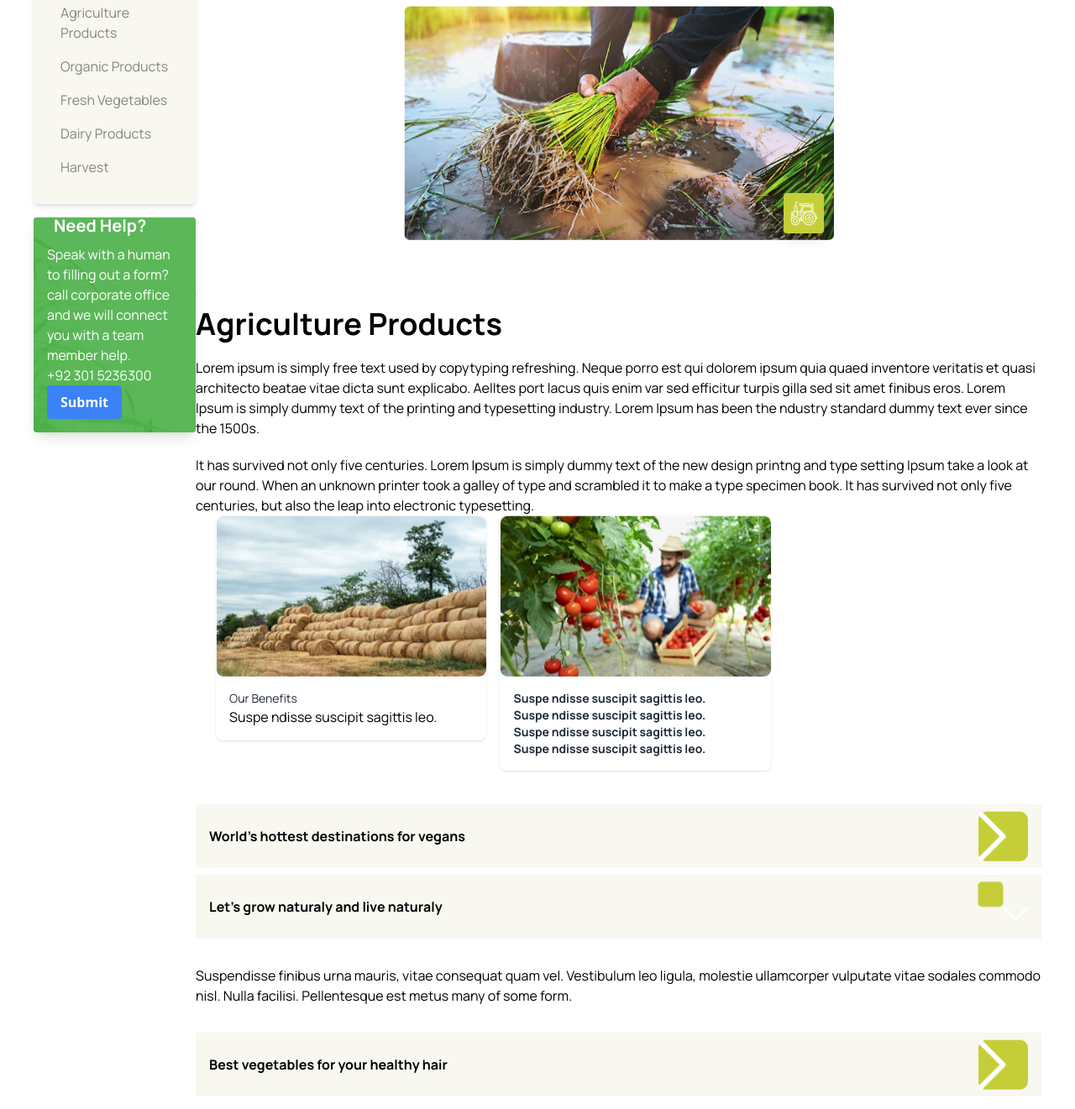
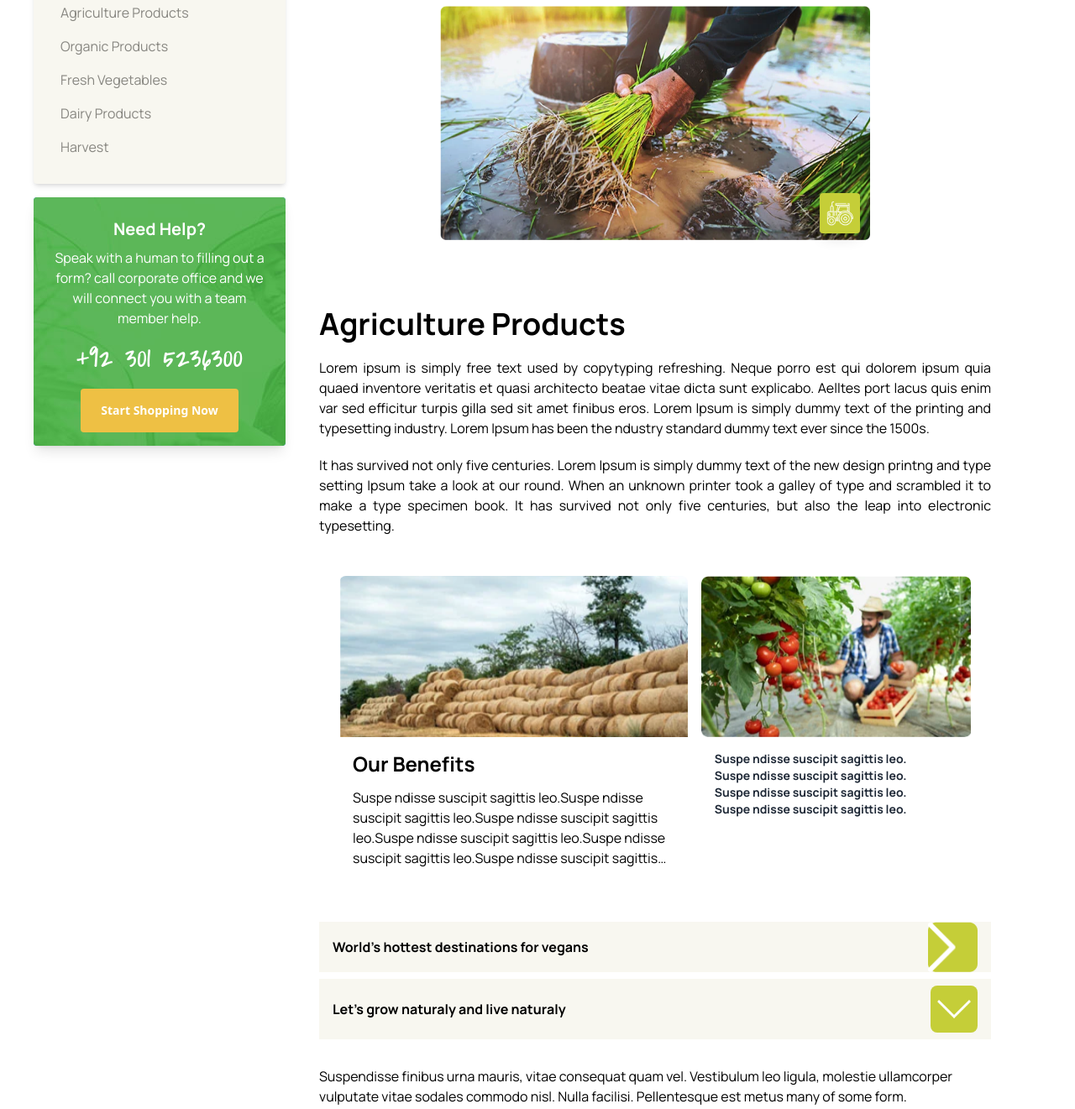
Before and after one commit to ahsamology/agriculture-website, a website: page services.html in a window 1280 px wide. Shown: the part 464-1785 px from the top of the page at 84% size. Drawn offline with nearby package versions, Linux system fonts and the light colour scheme.

Commit message:
edited services

```diff
--- a/services.html
+++ b/services.html
@@ -365,9 +365,9 @@
         </div>
         <!-- ---------------------------------Image Section End------------------------- -->
 
-        <div class="flex grid-cols-2 mx-10 my-10">
+        <div class="flex flex-col max-lg:mx-4 lg:flex-row gap-10 mx-auto my-10 max-w-[1200px]">
             <!-- ----------------------------- categories sectin start------------ -->
-            <div>
+            <div class="w-full lg:w-1/4 ">
                 <div class="bg-[#F8F7F0] shadow-md rounded px-8 pt-6 pb-8 mb-4">
                     <p class="text-2xl font-bold mb-5">Categories</p>
                     <ul class="space-y-4">
@@ -383,22 +383,23 @@
                     </ul>
                 </div>
                 <div class="max-w-sm rounded overflow-hidden shadow-lg">
-                    <div class="background-image h-64 w-full bg-blue-500 flex items-end justify-center p-4"
+                    <div class="background-image h-full w-full bg-blue-500 flex items-end justify-center p-4"
                         style="background-image: url('./servicespageimg/greenbg.jpeg');">
-                        <div class="items-center">
+                        <div class="flex flex-col items-center">
                             <div>
-                                <h1 class="text-white text-xl font-bold bg-opacity-75 rounded p-2">Need Help?</h1>
-                                <p class="text-white">Speak with a human to filling out a
+                                <h1 class="text-center text-white text-xl font-bold bg-opacity-75 rounded p-2">Need
+                                    Help?</h1>
+                                <p class="text-center text-white">Speak with a human to filling out a
                                     form? call corporate office and we
                                     will connect you with a team
                                     member help.</p>
-                                <p class="text-white">+92 301 5236300</p>
+                                <p class="text-white text-center style-text text-4xl my-4">+92 301 5236300</p>
                             </div>
 
                             <button
-                                class="bg-blue-500 hover:bg-blue-700 text-white font-bold py-2 px-4 rounded focus:outline-none focus:shadow-outline"
+                                class="bg-[#EEC044] hover:bg-blue-700 text-sm text-white font-bold py-4 px-6 rounded focus:outline-none focus:shadow-outline"
                                 type="button">
-                                Submit
+                                Start Shopping Now
                             </button>
                         </div>
                     </div>
@@ -406,8 +407,8 @@
             </div>
             <!-- ----------------------------- categories sectin end------------ -->
             <!-- ---------------------------------Agricultural products start------------------------- -->
-            <div>
-                <div class="py-20">
+            <div class="w-full lg:w-2/3 ">
+                <div class="py-20 ">
                     <div class=" flex ">
                         <div class="relative mx-auto">
                             <img src="./servicespageimg/ricetransplant.png"
@@ -421,7 +422,8 @@
                 <div class="flex">
                     <div class="relative ">
                         <p class="text-4xl font-bold pb-5">Agriculture Products</p>
-                        <p class=" pb-5">Lorem ipsum is simply free text used by copytyping refreshing. Neque porro est
+                        <p class=" pb-5 text-justify">Lorem ipsum is simply free text used by copytyping refreshing.
+                            Neque porro est
                             qui
                             dolorem ipsum quia
                             quaed inventore veritatis et quasi architecto beatae vitae dicta sunt explicabo. Aelltes
@@ -433,7 +435,8 @@
                             printing and typesetting industry. Lorem Ipsum has been the ndustry standard dummy text ever
                             since
                             the 1500s.</p>
-                        <p>It has survived not only five centuries. Lorem Ipsum is simply dummy text of the new design
+                        <p class="text-justify">It has survived not only five centuries. Lorem Ipsum is simply dummy
+                            text of the new design
                             printng
                             and
                             type setting Ipsum take a look at our round. When an unknown printer took a galley of type
@@ -444,22 +447,25 @@
                             electronic typesetting.</p>
                     </div>
                 </div>
-                <div class=" mx-auto px-4">
-                    <div class="flex ">
-                        <div class=" px-2 justify-center items-center">
-                            <div class="bg-white shadow rounded-lg">
+                <div class=" mx-auto px-4 py-10">
+                    <div class="flex flex-col lg:flex-row ">
+                        <div class="my-2 px-2 justify-center items-center">
+                            <div class="bg-white  rounded-lg">
                                 <img src="./servicespageimg/ricehusk.png" alt="Description"
                                     class="w-full object-cover h-48 rounded-t-lg">
                                 <div class="p-4">
-                                    <p class="text-gray-800 text-sm">Our Benefits</p>
+                                    <p class="text-blaack mb-3 text-2xl font-bold">Our Benefits</p>
                                     <div></div>
-                                    <p class="">Suspe ndisse suscipit sagittis leo.
+                                    <p class="max-w-96 line-clamp-4">Suspe ndisse suscipit sagittis leo.Suspe ndisse
+                                        suscipit
+                                        sagittis leo.Suspe ndisse suscipit sagittis leo.Suspe ndisse suscipit sagittis
+                                        leo.Suspe ndisse suscipit sagittis leo.Suspe ndisse suscipit sagittis leo.
                                     </p>
                                 </div>
                             </div>
                         </div>
-                        <div class=" px-2">
-                            <div class="bg-white shadow rounded-lg">
+                        <div class="my-2 px-2">
+                            <div class="bg-white  rounded-lg">
                                 <img src="./servicespageimg/tomatoescollectinman.png" alt="Description"
                                     class="w-full object-cover h-48 rounded-t-lg">
                                 <div class="p-4 font-bold">
@@ -473,7 +479,7 @@
                         </div>
                     </div>
                 </div>
-                <div class="flex items-center justify-between bg-[#F8F7F0] text-black font-bold mt-10 px-4 py-2">
+                <div class="flex items-center justify-between bg-[#F8F7F0] text-black font-bold  px-4 ">
                     <div>
                         <p>World’s hottest destinations for vegans</p>
                     </div>
@@ -487,8 +493,11 @@
                         <p>Let’s grow naturaly and live naturaly</p>
                     </div>
                     <div class="ml-4">
-                        <img src="./servicespageimg/arrowsimpleicon.png" alt="Descriptive Text"
-                            class="h-[60px] w-[60px] object-cover rounded">
+                        <!-- <img src="./servicespageimg/arrowsimpleicon.png" alt="Descriptive Text"
+                            class="h-[60px] w-[60px] object-cover rounded"> -->
+                        <div class="bg-[#C5CE38] p-2 rounded-lg">
+                            <img src="/Images/chevron.png" alt="" class="h-10 w-10" style="filter: invert(1);">
+                        </div>
                     </div>
                 </div>
                 <div class="my-8">
@@ -496,7 +505,7 @@
                         ullamcorper vulputate vitae sodales commodo nisl. Nulla facilisi. Pellentesque est metus many of
                         some form.</p>
                 </div>
-                <div class="flex items-center justify-between bg-[#F8F7F0] text-black font-bold mt-2 mb-10 px-4 py-2">
+                <div class="flex items-center justify-between bg-[#F8F7F0] text-black font-bold mt-2 mb-4 px-4 py-2">
                     <div>
                         <p>Best vegetables for your healthy hair</p>
                     </div>
```
